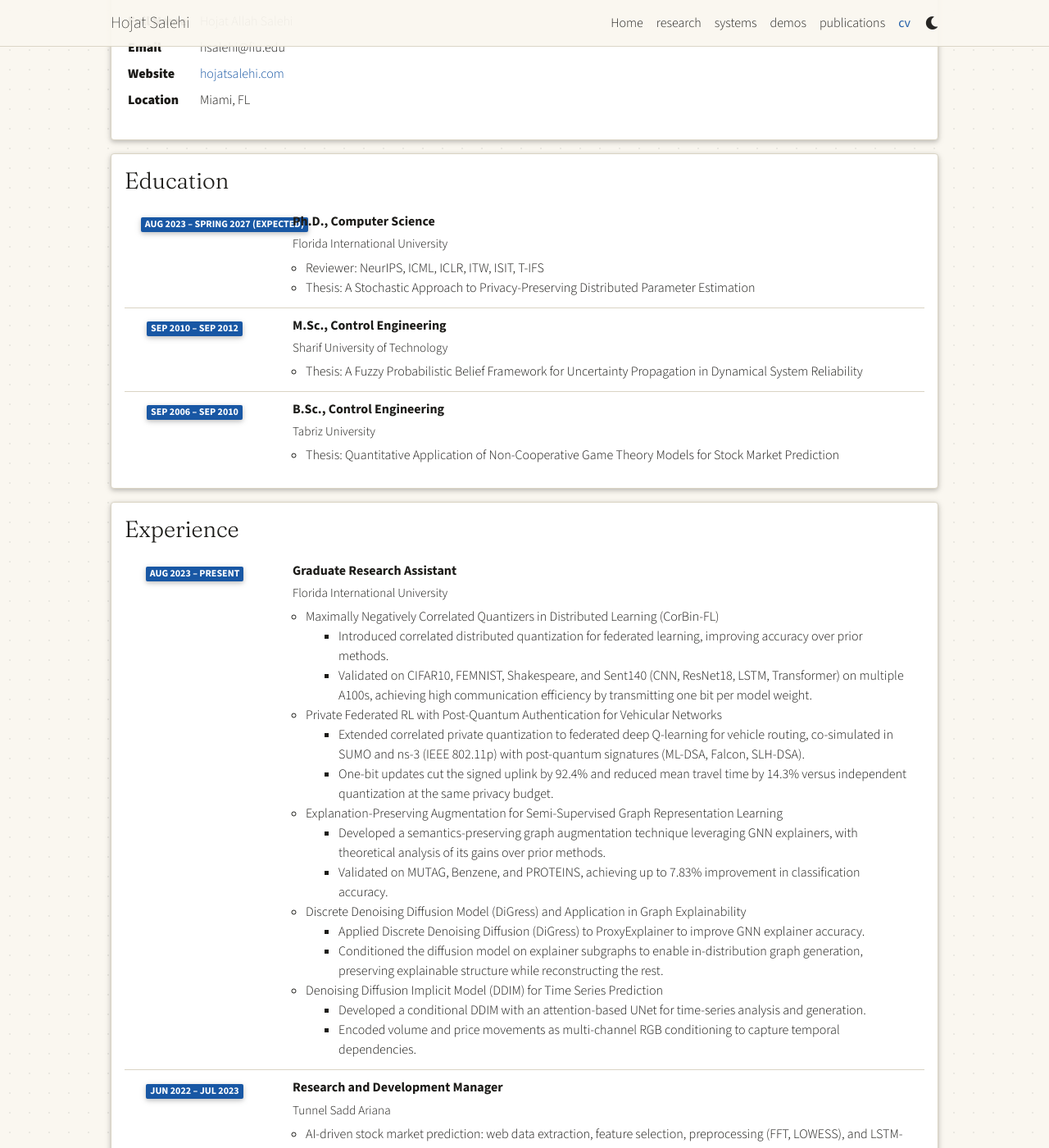
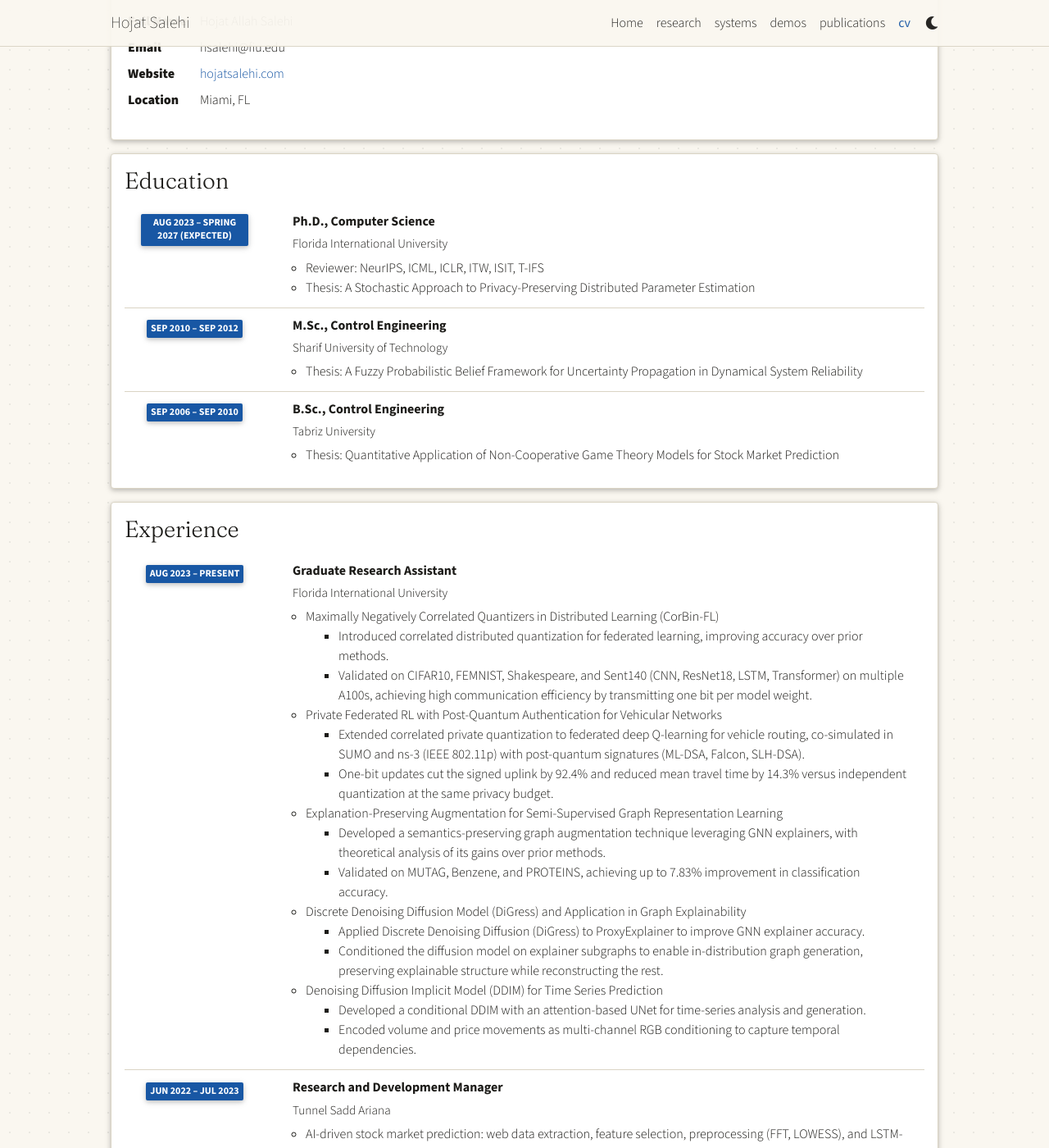
Before and after one commit to Hojat-Salehi/Hojat-Salehi.github.io, a Jekyll site: the page built from _pages/cv.md, in a window 1280 px wide and 1400 px high, scrolled down 287 px. Shown: the whole window at 82% size. Built offline with Jekyll 4.4.1, drawn with Linux system fonts in a browser that asks for light colours; a style sheet for code colours, icons or effects is not loaded.

Commit message:
CV page: let long date badges wrap instead of overlapping entry titles

```diff
--- a/_includes/cv/time_table.html
+++ b/_includes/cv/time_table.html
@@ -3,8 +3,8 @@
       <li class="list-group-item">
         <div class="row">
           {% if content.year %}
-            <div class="col-xs-2 cl-sm-2 col-md-2 text-center" style="width: 75px;">
-              <span class="badge font-weight-bold danger-color-dark text-uppercase align-middle" style="min-width: 75px;">
+            <div class="col-xs-2 cl-sm-2 col-md-2 text-center cv-year-col">
+              <span class="badge font-weight-bold danger-color-dark text-uppercase align-middle cv-year-badge">
                 {{ content.year }}
               </span>
             </div>
--- a/_sass/_base.scss
+++ b/_sass/_base.scss
@@ -378,6 +378,16 @@ footer.sticky-bottom {
       .badge {
         color: var(--global-card-bg-color) !important;
         background-color: var(--global-theme-color) !important;
+      }
+
+      // Long ranges like "Aug 2023 – Spring 2027 (expected)" wrap inside the
+      // year column instead of overflowing onto the entry title.
+      .cv-year-badge {
+        display: inline-block;
+        min-width: 75px;
+        max-width: 100%;
+        white-space: normal;
+        line-height: 1.35;
       }
     }
   }
```
